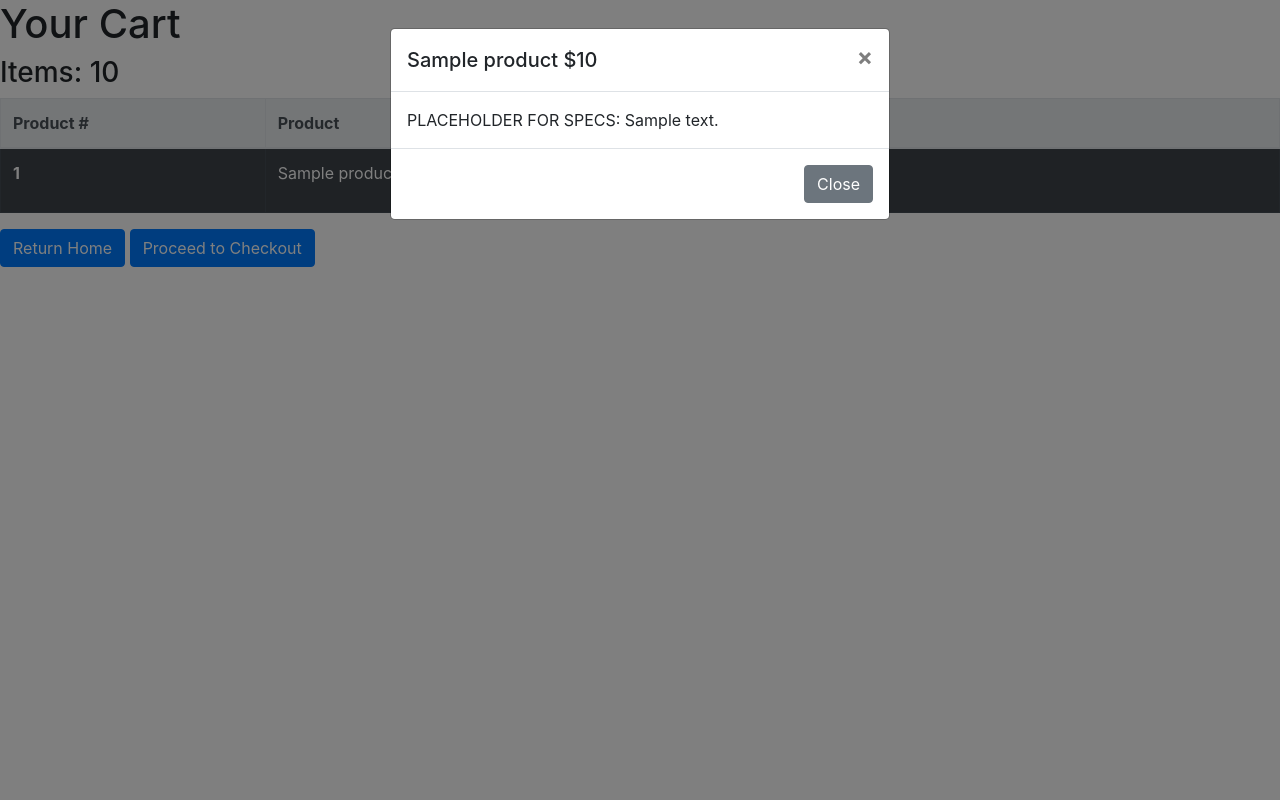
After one commit to Eddie622/VoidTech, a Django app: template productApp/templates/checkout.html in a window 1280 px wide, after a click on "Details". The commit adds this page. Run offline with Django 3.2, Linux system fonts and the light colour scheme; the template is opened without the code that fills it: most values are stand-ins (such as "Sample title", 1, 10 or a date in 2020); some libraries are stand-ins or nearby versions.

Commit message:
basic_cart_functionality

```diff
--- /dev/null
+++ b/productApp/templates/checkout.html
@@ -0,0 +1,74 @@
+<!DOCTYPE html>
+<html lang="en">
+<head>
+    <meta charset="UTF-8">
+    <meta name="viewport" content="width=device-width, initial-scale=1.0">
+    <title>VoidTech Checkout</title>
+    <link rel="stylesheet" href="https://stackpath.bootstrapcdn.com/bootstrap/4.5.0/css/bootstrap.min.css"
+        integrity="sha384-9aIt2nRpC12Uk9gS9baDl411NQApFmC26EwAOH8WgZl5MYYxFfc+NcPb1dKGj7Sk" crossorigin="anonymous">
+    <script src="https://unpkg.com/feather-icons"></script>
+    <script src="https://ajax.googleapis.com/ajax/libs/jquery/3.5.1/jquery.min.js"></script>
+    {% load static %}
+    <script src="{% static 'js/modal.js' %}"></script>
+</head>
+<body>
+    <h1>Your Cart</h1>
+    <h3>Items: {{ cart_total }}</h3>
+
+    <table class="table table-striped table-dark table-bordered">
+        <thead class="thead-light">
+            <tr>
+                <th scope="col">Product #</th>
+                <th scope="col">Product</th>
+                <th scope="col">Options</th>
+            </tr>
+        </thead>
+        <tbody>
+            {% for product in cart_products %}
+            <tr>
+                <th scope="row">{{product.id}}</th>
+                <td>{{product.name}}</td>
+                <td><button type="button" class="iconBtn btn light-green-outline text-light light-black"
+                        data-toggle="modal" data-target="#exampleModal" data-title="{{product.name}} ${{product.price}}"
+                        data-desc="{{product.desc}}"><i data-feather="eye"></i><span>Details</span></button>
+                    <!-- Replace witth AJAX -->
+                    <a href="removeProduct/{{product.id}}/"><button type="button"
+                            class="displayWish iconBtn btn light-green-outline text-light light-black"><i
+                                data-feather="trash-2"></i>Remove</button></a>
+                </td>
+            </tr>
+            {% endfor %}
+        </tbody>
+    </table>
+
+    <!-- Modal -->
+    <div class="modal fade" id="exampleModal" tabindex="-1" role="dialog" aria-labelledby="exampleModalLabel"
+        aria-hidden="true">
+        <div class="modal-dialog" role="document">
+            <div class="modal-content">
+                <div class="modal-header">
+                    <h5 class="modal-title" id="exampleModalLabel"></h5>
+                    <button type="button" class="close" data-dismiss="modal" aria-label="Close">
+                        <span aria-hidden="true">&times;</span>
+                    </button>
+                </div>
+                <div class="modal-body">Description:</div>
+                <div class="modal-footer">
+                    <button type="button" class="btn btn-secondary" data-dismiss="modal">Close</button>
+                </div>
+            </div>
+        </div>
+    </div>
+
+    <a href="/"><button type="button" class="btn btn-primary">Return Home</button></a>
+    <a href="#!"><button type="button" class="btn btn-primary">Proceed to Checkout</button></a>
+
+    <script src="https://code.jquery.com/jquery-3.1.1.min.js"></script>
+    <script src="https://cdn.jsdelivr.net/npm/popper.js@1.16.0/dist/umd/popper.min.js"
+        integrity="sha384-Q6E9RHvbIyZFJoft+2mJbHaEWldlvI9IOYy5n3zV9zzTtmI3UksdQRVvoxMfooAo"
+        crossorigin="anonymous"></script>
+    <script src="https://stackpath.bootstrapcdn.com/bootstrap/4.5.0/js/bootstrap.min.js"
+        integrity="sha384-OgVRvuATP1z7JjHLkuOU7Xw704+h835Lr+6QL9UvYjZE3Ipu6Tp75j7Bh/kR0JKI"
+        crossorigin="anonymous"></script>
+</body>
+</html>
--- a/productApp/urls.py
+++ b/productApp/urls.py
@@ -4,5 +4,7 @@ from . import views
 urlpatterns = [
     path('', views.index),
     path('search/', views.search),
-    path('checkout/', views.checkout)
+    path('cart/', views.view_cart),
+    path('cart/addProduct/<int:productid>/', views.add_to_cart),
+    path('cart/removeProduct/<int:productid>/', views.remove_from_cart)
 ]
```
Also changed, not shown: productApp/templates/index.html (+33 -56 lines), productApp/templates/partials/searchResult.html (+3 -6 lines), productApp/views.py (+44 -4 lines), userApp/views.py (+34 -16 lines), db.sqlite3.
